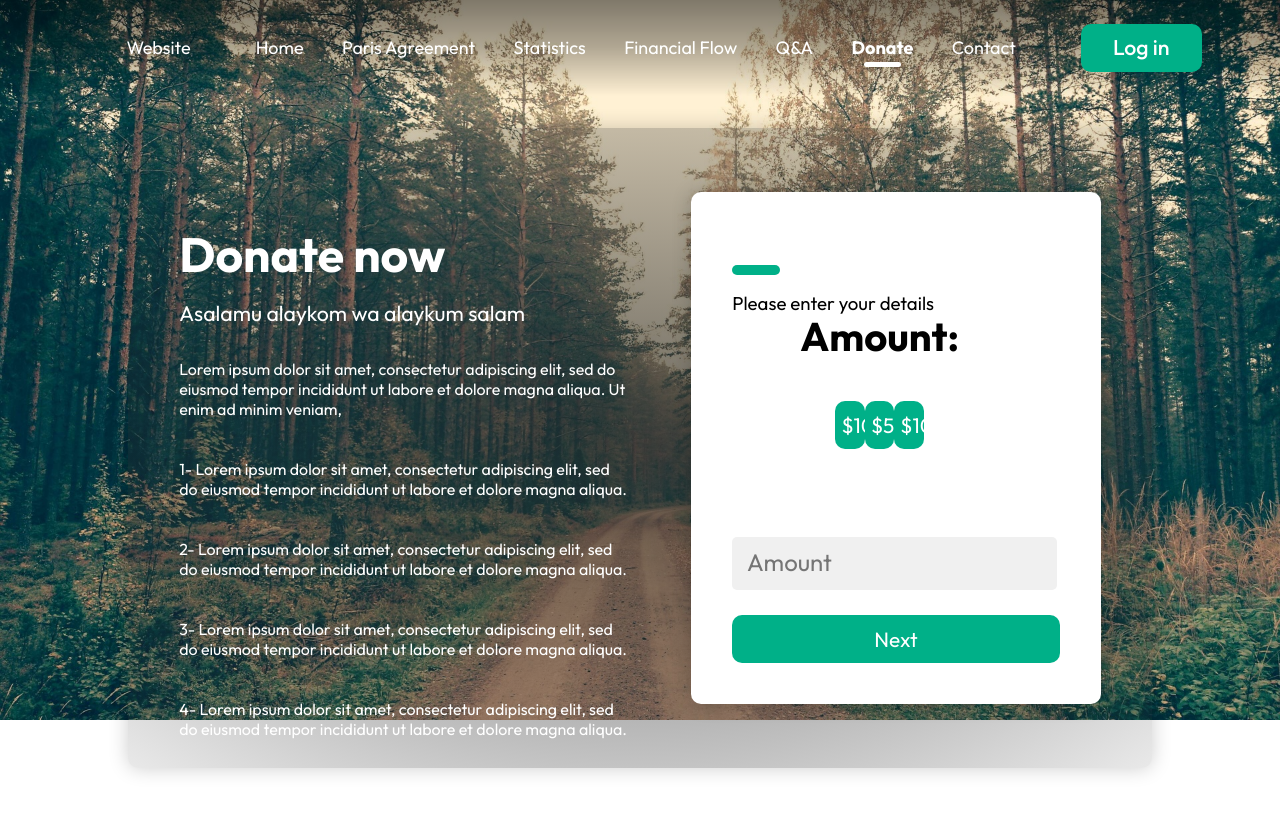
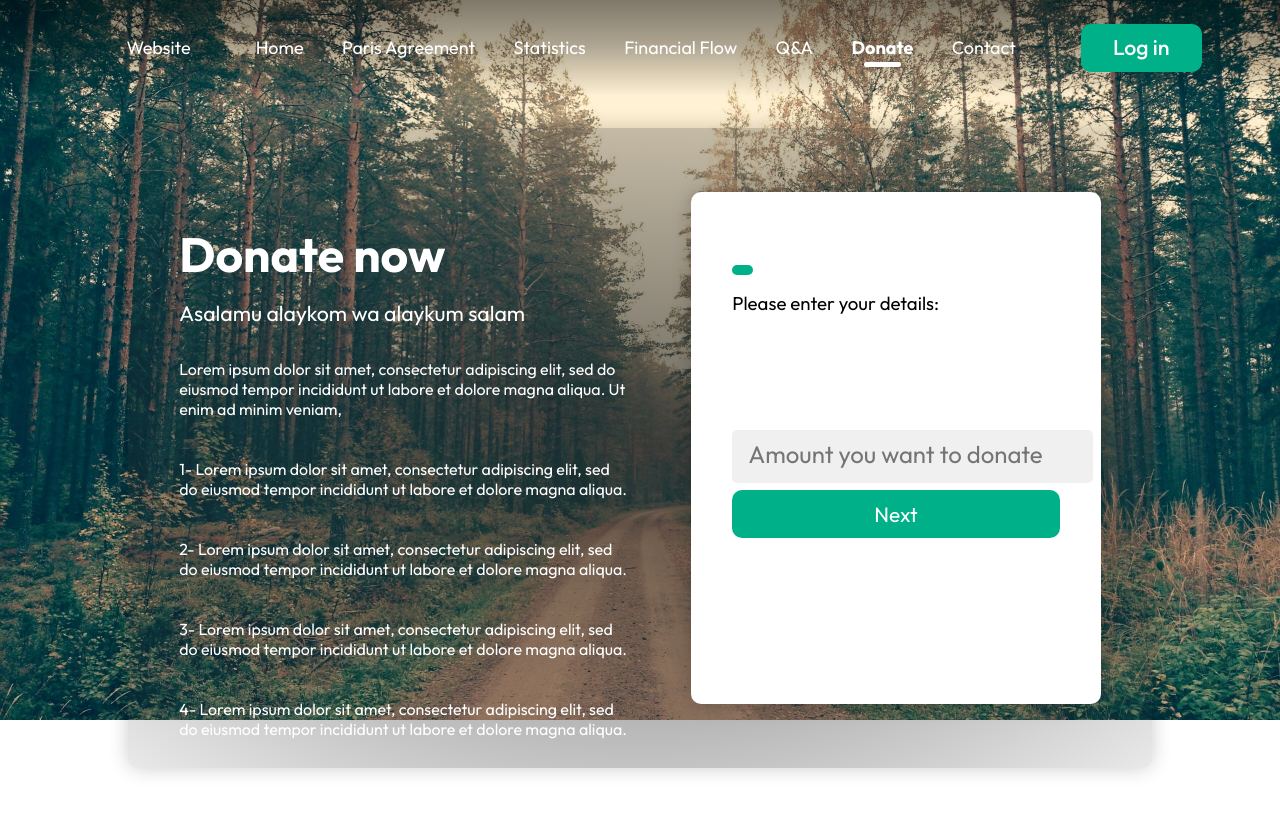
Before and after one commit to green-tech-club/front-end, a React (Create React App) app: page /donate in a window 1280 px wide. Shown: the top 814 px of the page. Built offline with nearby package versions, Linux system fonts and the light colour scheme.

Commit message:
this is the newest and its the frontend done

```diff
--- a/src/donatepage/donate.js
+++ b/src/donatepage/donate.js
@@ -12,40 +12,111 @@ import HorDiv from '../stylingComponents/divs/EasyDivs';
 
 
 
+
 function DonatePage() {
-    const [name, setName] = useState('');
     const [cardNumber, setCardNumber] = useState('');
     const [expiration, setExpiration] = useState('');
     const [cvv, setCvv] = useState('');
-    const [amount, setAmount] = useState('');
-
-
+    const [address,setAddress] = useState('');
+    const [firstname,setFirst] = useState('');
+    const [lastname,setLast] = useState('');
+    const [telephone,setTelephone] = useState('');
+    const [email,setEmail] = useState('');
+    const [country,setCountry] = useState('');
     const [clientSecret, setClientSecret] = useState("");
+    let [paymentStep, setPaymentStep] = useState(0);
+    const [paymentAmount, setPaymentAmount] = useState('');
+    const [paymentMethod, setPaymentMethod] = useState('');
+    const widths = ['10%' , '130%' , '260%']
+    const [widthsIndex , setWidth] = useState(0);
+    const boxVariants = {
+      expanded: { width: widths[widthsIndex] },
+      collapsed: { width:  '90pt'}
+    };
 
     function handleClick(event) {
         const newValue = event.target.value;
-        setAmount(newValue);
+        setPaymentAmount(newValue);
+      }
+      const handlePaymentAmountChange = (event) => {
+        setPaymentAmount(event.target.value);
+      };
+      const handleNextClick = () => {
+        if (paymentStep === 0 && paymentAmount) {
+          setWidth((widthsIndex + 1));
+          setPaymentStep(paymentStep + 1);
+        } else if (paymentStep === 1 ) {
+          setWidth((widthsIndex + 1));
+          setPaymentStep(paymentStep + 1);
+        } else if(paymentStep ===2 ){
+          setPaymentStep(paymentStep + 1);
+        } else if(paymentStep ===3){
+
+        }
+      };
+      const handleLineLength = () => {
+        setWidth((widthsIndex + 1));
       }
 
-   //const handleSubmit = (event) => {
-    //  event.preventDefault();
-    //};
+      function formatCreditCardNumber(inputValue) {
+        // Removes all non-numeric characters
+        let formattedValue = inputValue.replace(/[^0-9]/g, "");
 
+        // Adds spaces between groups of 4 digits
+        formattedValue = formattedValue.replace(/(\d{4})/g, "$1 ");
+
+        // Removes any extra spaces at the end
+        formattedValue = formattedValue.trim();
+
+        return formattedValue;
+      }
+
+    function handleExpiryDateChange(event) {
+        const expiration = event.target.value;
+        const numbersOnly = expiration.replace(/[^0-9]/g, '');
+        const formattedExpiryDate = formatExpiryDate(numbersOnly);
+        setExpiration(formattedExpiryDate);
+    }
+
+    function formatExpiryDate(expiration) {
+      const month = expiration.slice(0, 2);
+      const year = expiration.slice(2, 4);
+      return `${month}/${year}`;
+    }
+
+    function handleCreditCardNumberChange(event) {
+      const cardNumber = event.target.value;
+      const formattedValue = formatCreditCardNumber(cardNumber);
+       setCardNumber(formattedValue);
+    }
+
+    const handledigitInput = (event) => {
+      const keyCode = event.keyCode || event.which;
+      const keyValue = String.fromCharCode(keyCode);
+      const isDigit = /^\d$/.test(keyValue);
+      if (!isDigit) {
+        event.preventDefault();
+      }
+    };
+    const handleTelephone = (event) => {
+      const inputPhoneNumber = event.target.value;
+      const formattedPhoneNumber = inputPhoneNumber
+        .replace(/\D/g, '')
+        .replace(/(\d{3})(\d{3})(\d{4})/, '($1) $2-$3');
+      setTelephone(formattedPhoneNumber);
+    };
 
 return (
 <motion.div className="PaymentForm"
   initial={{ opacity: 0 , x:20}}
   animate={{ opacity: 1 , x:0 }}
-        transition={{ ease: "easeOut", duration: 0.5 }}>
-          <img src={back} className="backimgfordonate" ></img>
-
-
+  transition={{ ease: "easeOut", duration: 0.5}}>
+  <img src={back} className="backimgfordonate" />
   <div id="donate-page-container">
     <div className='horidiv'>
       <div className='donate-content'>
-
-                <TextTitle name='Donate now' colour='white'></TextTitle>
-                <TextP name='Asalamu alaykom wa alaykum salam' colour='white'></TextP>
+        <TextTitle name='Donate now' colour='white' />
+        <TextP name='Asalamu alaykom wa alaykum salam' colour='white' />
         <div className='donate-desc'>
           <TextP name='Lorem ipsum dolor sit amet, consectetur adipiscing elit, sed do eiusmod tempor incididunt ut labore et dolore magna aliqua. Ut enim ad minim veniam,<br><br>
             1- Lorem ipsum dolor sit amet, consectetur adipiscing elit, sed do eiusmod tempor incididunt ut labore et dolore magna aliqua.<br><br>
@@ -53,40 +124,80 @@ function DonatePage() {
             3- Lorem ipsum dolor sit amet, consectetur adipiscing elit, sed do eiusmod tempor incididunt ut labore et dolore magna aliqua.<br><br>
             4- Lorem ipsum dolor sit amet, consectetur adipiscing elit, sed do eiusmod tempor incididunt ut labore et dolore magna aliqua.<br>'
             colour='white'
-                fontsize='12pt'>
-                </TextP>
+            fontsize='12pt'
+          />
         </div>
       </div>
-
-
       <div id="donate-container">
         <div id="donate-form">
           <div className="donate-section">
-                        <div className="donate-line"></div>
-                        <h3 className="donate-subtext">Please enter your details</h3>
+            <motion.div className="donate-line" style={{width: widths[widthsIndex]}}
+            animate={widths === "100px" ? "collapsed" : "expanded"}
+            transition={{ duration: 0.5 }}
+            variants={boxVariants}
+            />
+            <h3 className="donate-subtext">Please enter your details:</h3>
           </div>
-                        <form id="donate-actual-form" style={{ textAlign: "center" }} >
-                        <div className="donate-field">
-                            <label className="donate-label" style={{fontSize:"30pt",textAlign:'center'}}>Amount:</label>
-                            <div style={{marginTop:"30pt",justifyContent: 'center',alignItems:'center'}}>
-                            <button type="button" className="donate-btn-amount" style={{width:'10%'}} onClick={handleClick} value="10">$10</button>
-                            <button type="button" className="donate-btn-amount" style={{width:'10%'}} onClick={handleClick} value="50">$50</button>
-                            <button type="button" className="donate-btn-amount" style={{width:'10%'}} onClick={handleClick} value="100">$100</button>
+          <div>
+            <form id="donate-actual-form">
+              {paymentStep === 0 && (
+                <div  style={{ textAlign: "center" }}>
+                  <label>
+                    <input className="donate-input" type="text" onKeyPress={handledigitInput} value={paymentAmount} onChange={handlePaymentAmountChange} placeholder='Amount you want to donate' />
+                  </label>
+                  <button type="button" className="donate-btn"  onClick={handleNextClick}>Next</button>
                 </div>
-                            <input
-                                   id="amount"
-                                   name="Amount"
-                                   type="integer"
-                                   placeholder="Amount"
-                                   className="donate-input"
-                                   style={{marginTop:'30%'}}
-                                   value={amount}
-                            />
+              )}
+              {paymentStep === 1 && (
+                <div>
+
+                  <label>
+                    <input className="donate-input" style={{width: '45%'}} type="text" value={firstname} onChange={(e) => setFirst(e.target.value)} required placeholder='First name' />
+                    <input className="donate-input" style={{width: '45%',marginLeft: '10%'}} type="text" value={lastname} onChange={(e) => setLast(e.target.value)} required placeholder='Last name' />
+                  </label>
+
+                  <label>
+                    <input className="donate-input" type="text" value={address} onChange={(e) => setAddress(e.target.value)} required placeholder='address' />
+                  </label>
+
+                  <label>
+                    <input className="donate-input" type="text" value={telephone} pattern="[0-9]{3}-[0-9]{3}-[0-9]{4}" onKeyPress={handledigitInput} onChange={handleTelephone} required placeholder='telephone' list="country-codes"/>
+                  <datalist id="country-codes">
+                    <option value="+1">USA (+1)</option>
+                    <option value="+44">UK (+44)</option>
+                    <option value="+91">India (+91)</option>
+                    <option value="+86">China (+86)</option>
+                    {/* Add more country codes as needed */}
+                  </datalist>
+                  </label>
+
+                  <label>
+                    <input className="donate-input" type="text" value={email} onChange={(e) => setEmail(e.target.value)} required placeholder='example@gmail.com' />
+                  </label>
+                  <button type="button" className="donate-btn"  onClick={handleNextClick}>Next</button>
                 </div>
-                        <div className="donate-field" id="btn-field">
-                            <button type="submit" className="donate-btn">Next</button>
+              )}
+              {paymentStep === 2 && (
+                <div>
+                  <label>
+                    <input className="donate-input" style={{textAlign: 'center'}} type="text" value={cardNumber} onChange={handleCreditCardNumberChange} required placeholder='Credt Card Number' />
+                  </label>
+
+                  <label>
+                    <input className="donate-input" style={{width: '45%',textAlign: 'center'}} type="text" value={cvv} onKeyPress={handledigitInput} onChange={(e) => setCvv(e.target.value)} required placeholder='CVV' />
+                    <input className="donate-input" style={{width: '45%',marginLeft: '10%',textAlign: 'center'}} type="text" value={expiration} onChange={handleExpiryDateChange} required placeholder='XX/XX' />
+                  </label>
+                  <button type="button" className="donate-btn"  onClick={handleNextClick}>Finish</button>
                 </div>
+              )}
+              {paymentStep === 3 &&(
+                <div>
+
+                </div>
+              )}
+
             </form>
+          </div>
         </div>
       </div>
     </div>
@@ -94,6 +205,7 @@ function DonatePage() {
   <Navbar></Navbar>
 </motion.div>
 
+
         );
 
     }
```
Lines whose indentation alone changed are shown as unchanged.
